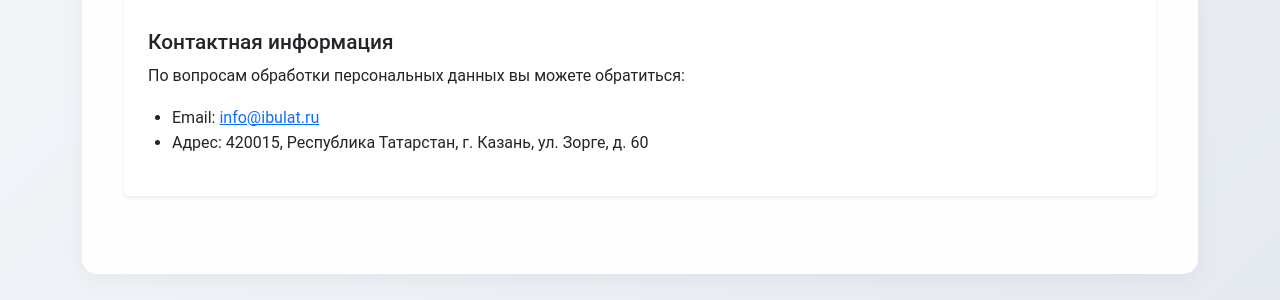
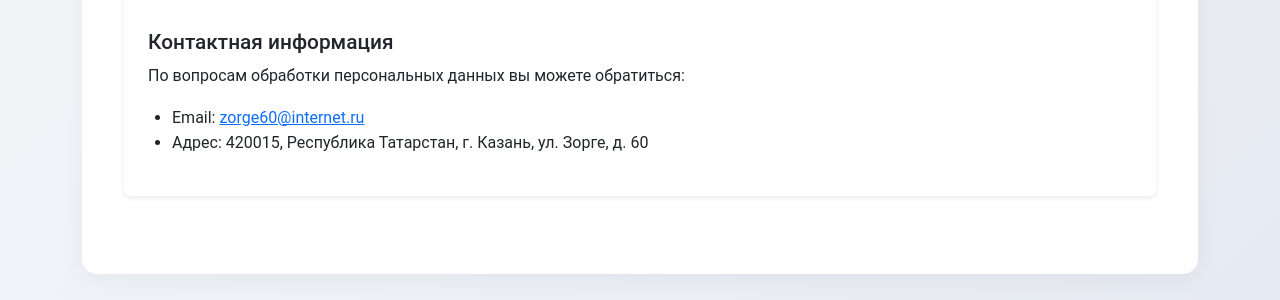
Before and after one commit to uoyyy/ibulatkopicenter, a Flask app: page /information in a window 1280 px wide. Shown: the part 2703-3003 px from the top of the page. Run offline with Flask 3, Linux system fonts and the light colour scheme.

Commit message:
Update information.html

```diff
--- a/templates/information.html
+++ b/templates/information.html
@@ -63,7 +63,7 @@
             <h3>Контактная информация</h3>
             <p>По вопросам обработки персональных данных вы можете обратиться:</p>
             <ul>
-                <li>Email: <a href="mailto:zorge60@internet.ru">info@ibulat.ru</a></li>
+                <li>Email: <a href="mailto:zorge60@internet.ru">zorge60@internet.ru</a></li>
                 <li>Адрес: 420015, Республика Татарстан, г. Казань, ул. Зорге, д. 60</li>
             </ul>
         </section>
```
